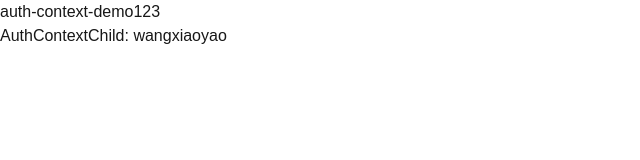
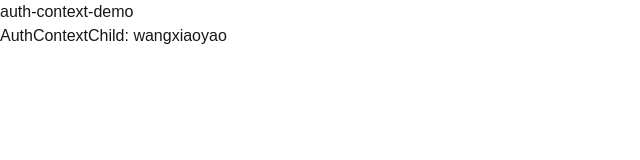
Before and after one commit to wangxiaoyao/webDemo-next-learn, a Next.js app: page /auth-context-demo in a window 1280 px wide. Shown: the top 160 px of the page, without its empty margins (0-640 px from the left). Built offline with nearby package versions, Linux system fonts and the light colour scheme.

Commit message:
ci(doc): test

```diff
--- a/src/app/auth-context-demo/page.tsx
+++ b/src/app/auth-context-demo/page.tsx
@@ -7,8 +7,7 @@ export default function Page() {
     <>
       {/* <AuthContext.Provider value={'hello'}> */}
       <AppProviders>
-        <div className="w-2" id="123"></div>
-        <div>auth-context-demo123</div>
+        <div>auth-context-demo</div>
         <AuthContextChild />
       </AppProviders>
       {/* </AuthContext.Provider> */}
```
Also changed, not shown: 1 other file (tests, documents, lock files or other folders).
